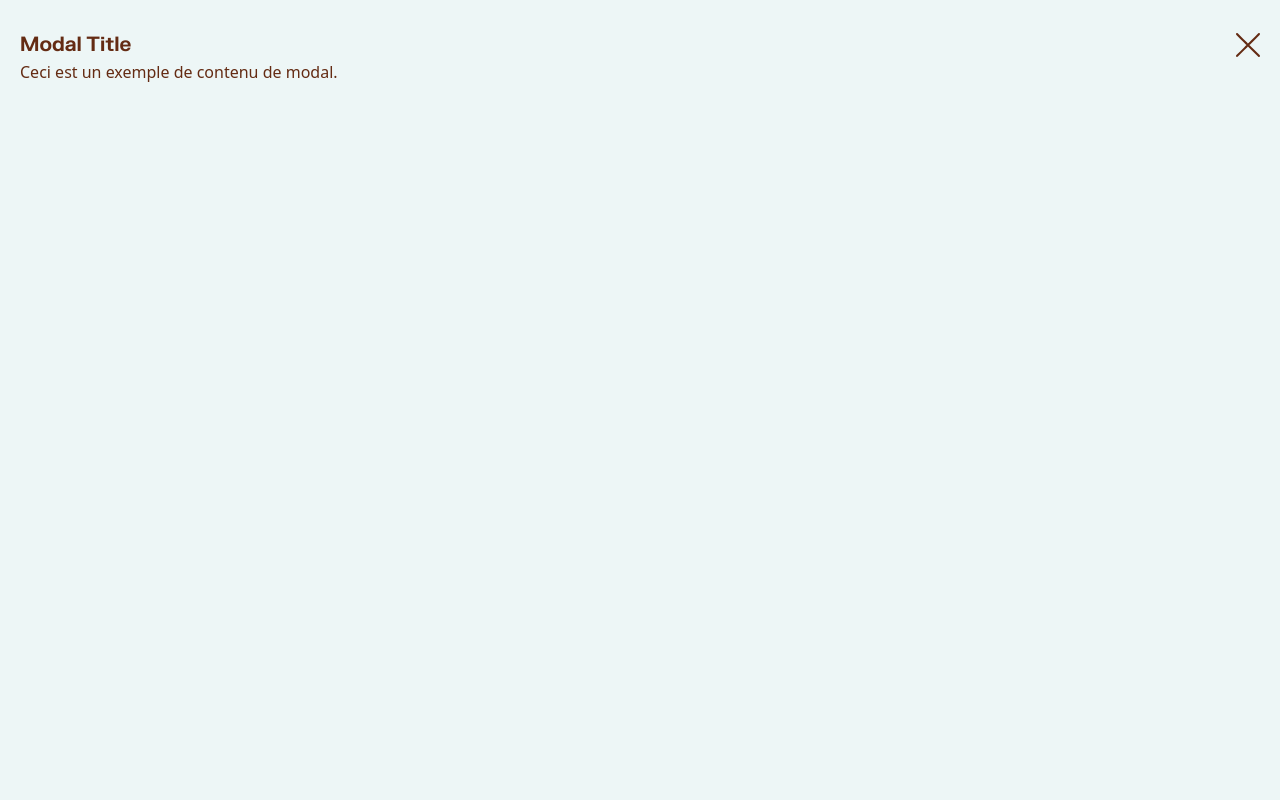
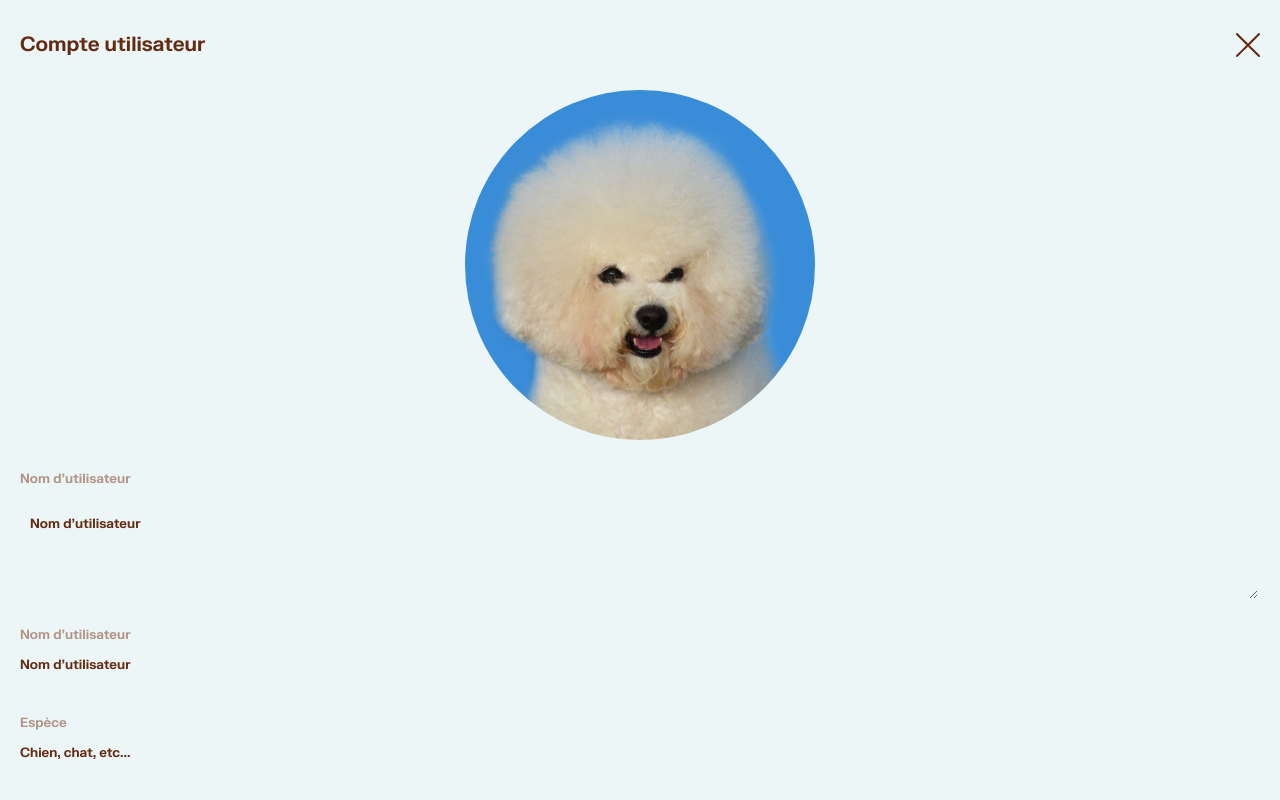
Before and after one commit to washupo/BookFace, a React (Vite) app in the folder client/: page /profile in a window 1280 px wide. Both pictures are taken after a click on the button 1247 px from the left and 45 px from the top of the page. Shown: the top 800 px of the page. Built offline with nearby package versions, Linux system fonts and the light colour scheme.

Commit message:
add UserAccountModal.tsx

```diff
--- a/client/src/pages/PopUps/UserAccountModal.tsx
+++ b/client/src/pages/PopUps/UserAccountModal.tsx
@@ -1,5 +1,8 @@
+import { Modal } from "../../common/Modal";
+import { UserAccountForm } from "../UserProfile/UserAccountForm";
 
-import { Modal } from "../../common/Modal";
+import profilPicture from '../../assets/images/profilPictureTest.png';
+
 
 interface UserModalProps {
     isOpen: boolean;
@@ -15,12 +18,18 @@ export const UserModal = ({ isOpen, setIsOpen, className }: UserModalProps) => {
             isOpen={isOpen}
             setIsOpen={setIsOpen}
             background='white'
-            className={`${className}`}
-            name="Modal Title"
+            className={`${className} left-0 overflow-y-scroll`}
+            name="Compte utilisateur"
             textColor="brown"
             fill="brown"
         >
-                    <p>Ceci est un exemple de contenu de modal.</p>
+            <div className="flex flex-col items-center justify-center gap-30 pt-30">
+            <img className="rounded-full" alt="Profile picture" src={profilPicture} />
+            {/* <img className="rounded-full" alt="Profile picture" src={profilPicture} /> */}
+
+            <UserAccountForm />
+            </div>
+
 
 
         </Modal>
```
